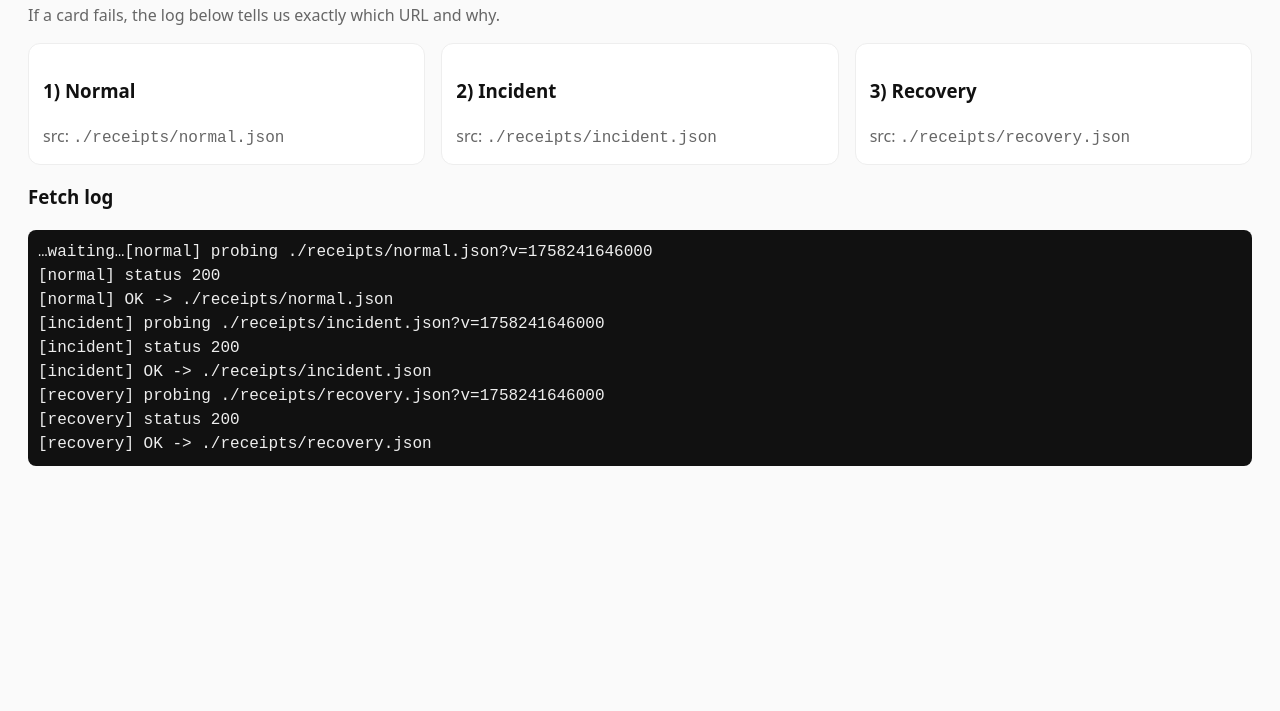
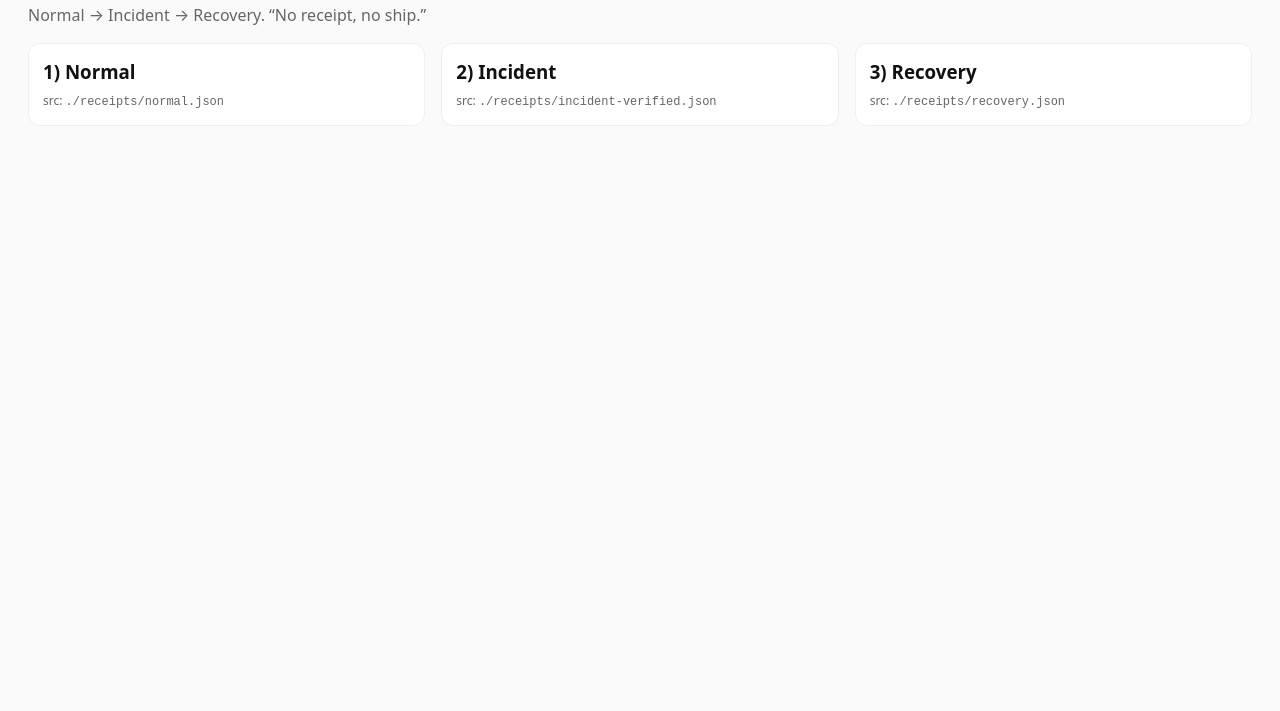
Before and after one commit to terryncew/openline-incident, a plain HTML site: page docs/index.html in a window 1280 px wide. Shown: the part 89-800 px from the top of the page. Drawn offline with Linux system fonts and the light colour scheme.

Commit message:
Update index.html

```diff
--- a/docs/index.html
+++ b/docs/index.html
@@ -1,86 +1,44 @@
 <!doctype html><meta charset="utf-8">
-<title>Incident Demo (Debug)</title>
+<title>Incident Response Demo (OpenLine + COLE)</title>
 <meta name="viewport" content="width=device-width,initial-scale=1">
 <style>
   body{font:16px/1.5 system-ui,-apple-system,Segoe UI,Helvetica,Arial;margin:28px;background:#fafafa;color:#111}
-  h1{margin:0 0 10px} .grid{display:grid;gap:16px;grid-template-columns:repeat(auto-fit,minmax(320px,1fr))}
+  h1{margin:0 0 10px}
+  .grid{display:grid;gap:16px;grid-template-columns:repeat(auto-fit,minmax(320px,1fr))}
   .box{background:#fff;border:1px solid #eee;border-radius:12px;padding:14px}
-  pre{background:#111;color:#eee;padding:10px;border-radius:8px;overflow:auto}
   .muted{color:#666}
 </style>
 
+<!-- receipt card component -->
 <script type="module" src="https://cdn.jsdelivr.net/gh/terryncew/openline-core@main/receipts-kit/openline-card.js"></script>
 
-<h1>Incident Response Demo (Debug)</h1>
-<p class="muted">If a card fails, the log below tells us exactly which URL and why.</p>
+<h1>Incident Response Demo (OpenLine + COLE)</h1>
+<p class="muted">Normal → Incident → Recovery. “No receipt, no ship.”</p>
 
 <div class="grid">
   <div class="box">
-    <h3>1) Normal</h3>
-    <openline-card id="card-normal" mode="compact" src=""></openline-card>
-    <div class="muted">src: <code id="src-normal"></code></div>
+    <h3 style="margin:0 0 6px">1) Normal</h3>
+    <openline-card id="normal"   mode="compact"></openline-card>
+    <div class="muted" style="font-size:12px">src: <code>./receipts/normal.json</code></div>
   </div>
 
   <div class="box">
-    <h3>2) Incident</h3>
-    <openline-card id="card-incident" mode="compact" src=""></openline-card>
-    <div class="muted">src: <code id="src-incident"></code></div>
+    <h3 style="margin:0 0 6px">2) Incident</h3>
+    <openline-card id="incident" mode="compact"></openline-card>
+    <div class="muted" style="font-size:12px">src: <code>./receipts/incident-verified.json</code></div>
   </div>
 
   <div class="box">
-    <h3>3) Recovery</h3>
-    <openline-card id="card-recovery" mode="compact" src=""></openline-card>
-    <div class="muted">src: <code id="src-recovery"></code></div>
+    <h3 style="margin:0 0 6px">3) Recovery</h3>
+    <openline-card id="recovery" mode="compact"></openline-card>
+    <div class="muted" style="font-size:12px">src: <code>./receipts/recovery.json</code></div>
   </div>
 </div>
 
-<h3>Fetch log</h3>
-<pre id="log">…waiting…</pre>
-
 <script>
-(async () => {
-  const log = (m) => (document.getElementById('log').textContent += m + "\n");
-  const bust = '?v=' + Date.now();
-
-  const plan = [
-    { id: 'normal',   paths: ['./receipts/normal.json',   'https://raw.githubusercontent.com/terryncew/openline-incident/main/docs/receipts/normal.json'] },
-    { id: 'incident', paths: ['./receipts/incident.json', 'https://raw.githubusercontent.com/terryncew/openline-incident/main/docs/receipts/incident.json'] },
-    { id: 'recovery', paths: ['./receipts/recovery.json', 'https://raw.githubusercontent.com/terryncew/openline-incident/main/docs/receipts/recovery.json'] },
-  ];
-
-  for (const {id, paths} of plan) {
-    const card = document.getElementById('card-' + id);
-    const label = document.getElementById('src-' + id);
-    let success = false;
-
-    for (const p of paths) {
-      const url = p + bust;
-      try {
-        log(`[${id}] probing ${url}`);
-        const res = await fetch(url, {cache:'no-store'});
-        log(`[${id}] status ${res.status}`);
-        if (!res.ok) continue;
-
-        const text = await res.text();
-        try { JSON.parse(text); } catch(e) {
-          log(`[${id}] JSON parse error: ${e}`);
-          continue;
-        }
-
-        card.setAttribute('src', url);
-        label.textContent = p;
-        log(`[${id}] OK -> ${p}`);
-        success = true;
-        break;
-      } catch (e) {
-        log(`[${id}] fetch error: ${e}`);
-      }
-    }
-
-    if (!success) {
-      label.textContent = 'failed to resolve any source';
-      log(`[${id}] all sources failed`);
-    }
-  }
-})();
+  // add a cache-buster to avoid stale CDN content
+  const v = '?v=' + Date.now();
+  document.getElementById('normal')  .setAttribute('src', './receipts/normal.json' + v);
+  document.getElementById('incident').setAttribute('src', './receipts/incident-verified.json' + v);
+  document.getElementById('recovery').setAttribute('src', './receipts/recovery.json' + v);
 </script>
```
